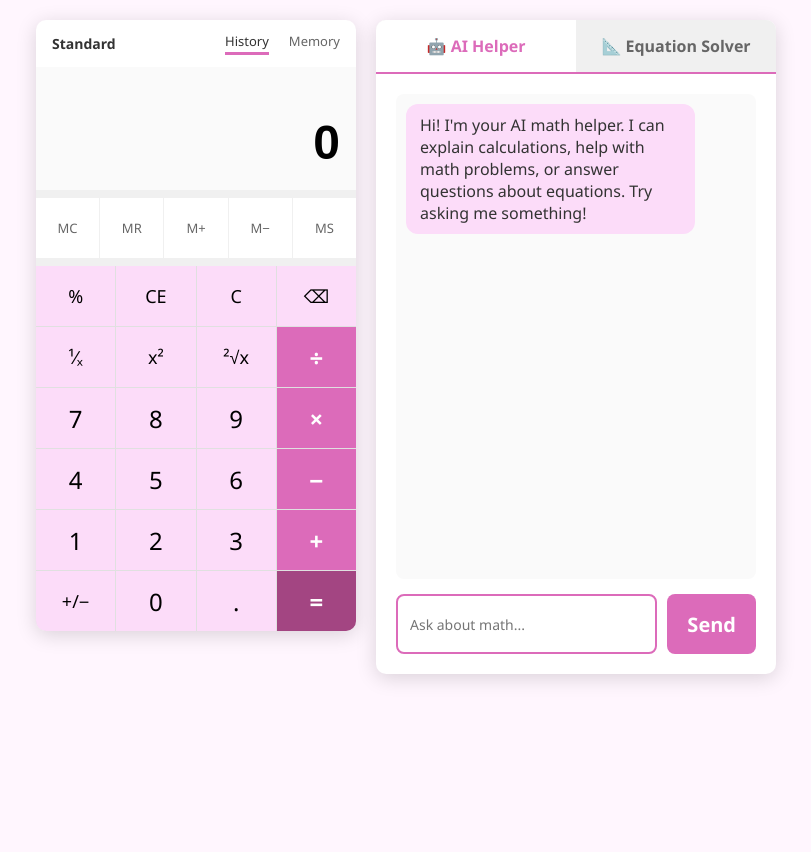
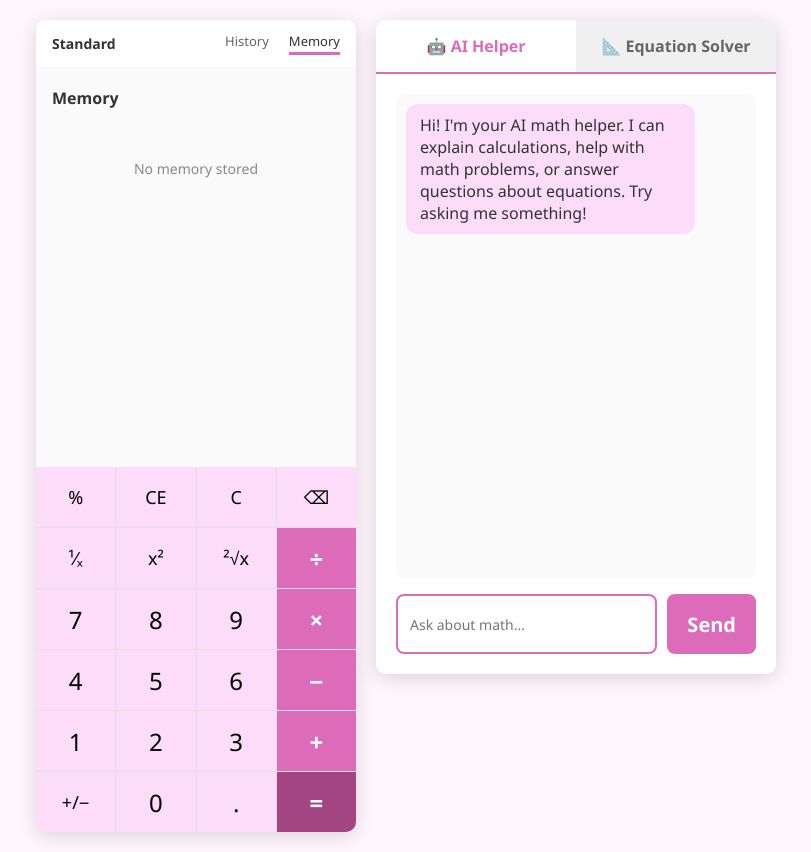
Before and after one commit to fatmasaidalhashimi-eng/calculator-, a plain HTML site: page index.html in a window 1280 px wide. Both pictures are taken after a click on the element "Memory". Shown: the whole page, without its empty margins (234-1045 px from the left). Before the commit the page ends 800 px from the top, so only its background shows below. Drawn offline with Linux system fonts and the light colour scheme.

Commit message:
Update index.html

```diff
--- a/index.html
+++ b/index.html
@@ -274,11 +274,52 @@
       cursor: pointer;
       padding-bottom: 2px;
       color: #666;
+      transition: all 0.3s;
+    }
+
+    .tab:hover {
+      color: #dc6bba;
     }
 
     .tab.active {
       border-bottom: 3px solid #dc6bba;
       color: #333;
+    }
+
+    .calc-content {
+      display: none;
+    }
+
+    .calc-content.active {
+      display: block;
+    }
+
+    .memory-display {
+      padding: 20px 16px;
+      background: #fafafa;
+      min-height: 400px;
+    }
+
+    .memory-display h3 {
+      font-size: 16px;
+      margin-bottom: 15px;
+      color: #333;
+    }
+
+    .memory-item {
+      background: white;
+      padding: 12px;
+      margin-bottom: 10px;
+      border-radius: 8px;
+      border-left: 4px solid #dc6bba;
+      font-size: 18px;
+    }
+
+    .no-memory {
+      color: #888;
+      text-align: center;
+      margin-top: 50px;
+      font-size: 14px;
     }
 
     .display-area {
@@ -407,11 +448,12 @@
     <div class="header">
       <div class="mode">Standard</div>
       <div class="tabs">
-        <div class="tab active">History</div>
-        <div class="tab">Memory</div>
+        <div class="tab calc-tab active" data-calc-tab="history">History</div>
+        <div class="tab calc-tab" data-calc-tab="memory">Memory</div>
       </div>
     </div>
 
+    <div class="calc-content active" id="historyView">
       <div class="display-area">
         <div class="history-text" id="history">&nbsp;</div>
         <input type="text" class="display" id="display" value="0" readonly>
@@ -423,6 +465,16 @@
         <button class="memory-btn" id="mAdd">M+</button>
         <button class="memory-btn" id="mSub">M−</button>
         <button class="memory-btn" id="ms">MS</button>
+      </div>
+    </div>
+
+    <div class="calc-content" id="memoryView">
+      <div class="memory-display">
+        <h3>Memory</h3>
+        <div id="memoryList">
+          <div class="no-memory">No memory stored</div>
+        </div>
+      </div>
     </div>
 
     <div class="buttons">
@@ -518,6 +570,31 @@
       const equationInput = document.getElementById('equationInput');
       const solveBtn = document.getElementById('solveBtn');
       const solutionContent = document.getElementById('solutionContent');
+      const memoryList = document.getElementById('memoryList');
+
+      // Calculator tab switching
+      document.querySelectorAll('.calc-tab').forEach(tab => {
+        tab.addEventListener('click', function() {
+          document.querySelectorAll('.calc-tab').forEach(t => t.classList.remove('active'));
+          document.querySelectorAll('.calc-content').forEach(c => c.classList.remove('active'));
+
+          this.classList.add('active');
+          const tabName = this.dataset.calcTab;
+          document.getElementById(tabName + 'View').classList.add('active');
+
+          if (tabName === 'memory') {
+            updateMemoryDisplay();
+          }
+        });
+      });
+
+      function updateMemoryDisplay() {
+        if (memoryVal === 0) {
+          memoryList.innerHTML = '<div class="no-memory">No memory stored</div>';
+        } else {
+          memoryList.innerHTML = `<div class="memory-item">M = ${memoryVal}</div>`;
+        }
+      }
 
       // Tab switching
       document.querySelectorAll('.panel-tab').forEach(tab => {
@@ -838,19 +915,25 @@ Format your response clearly with line breaks between steps.`
       document.getElementById('sqrt').onclick = () => performFunction('SQRT');
       document.getElementById('negate').onclick = () => performFunction('NEGATE');
 
-      document.getElementById('mc').onclick = () => { memoryVal = 0; };
+      document.getElementById('mc').onclick = () => {
+        memoryVal = 0;
+        updateMemoryDisplay();
+      };
       document.getElementById('mr').onclick = () => {
         setDisplay(String(memoryVal));
         waitingForOperand = true;
       };
       document.getElementById('ms').onclick = () => {
         memoryVal = parseFloat(currentVal);
+        updateMemoryDisplay();
       };
       document.getElementById('mAdd').onclick = () => {
         memoryVal += parseFloat(currentVal);
+        updateMemoryDisplay();
       };
       document.getElementById('mSub').onclick = () => {
         memoryVal -= parseFloat(currentVal);
+        updateMemoryDisplay();
       };
 
       document.addEventListener('keydown', function(e) {
```
Lines whose indentation alone changed are shown as unchanged.
